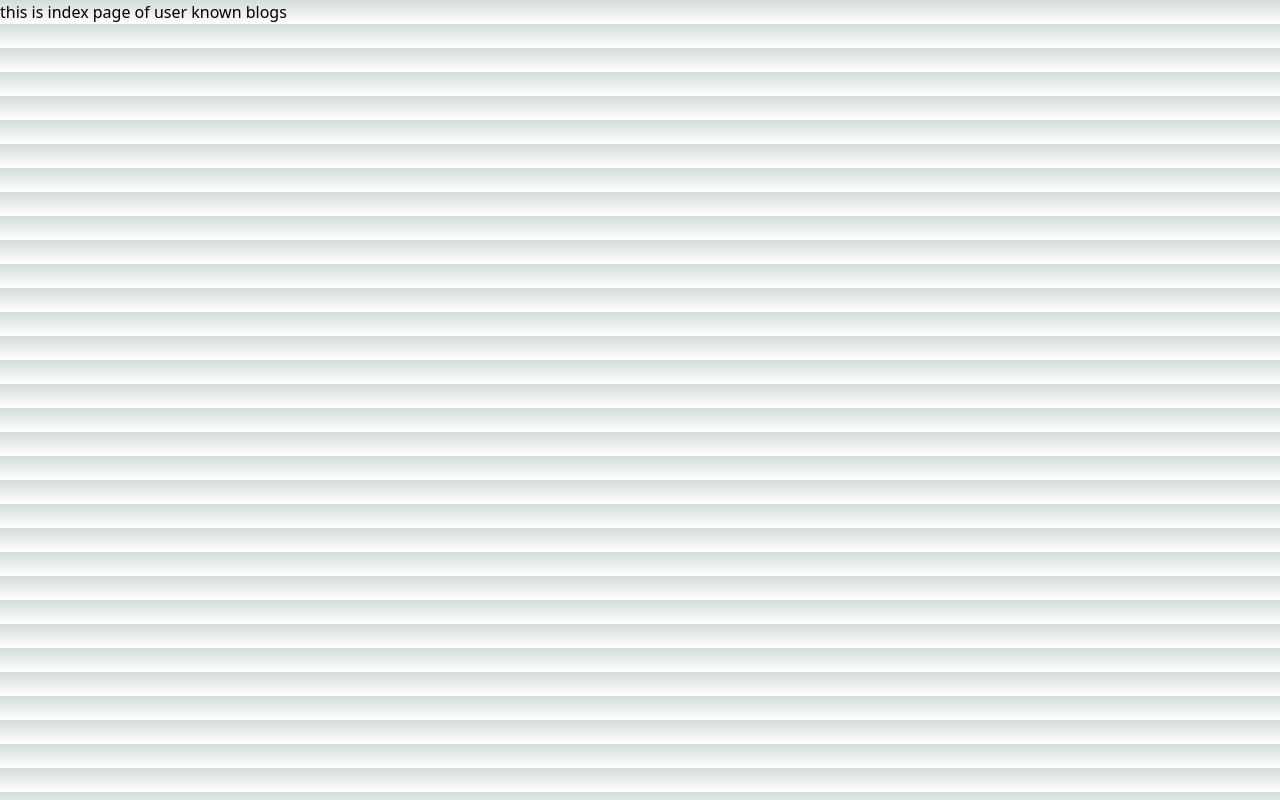
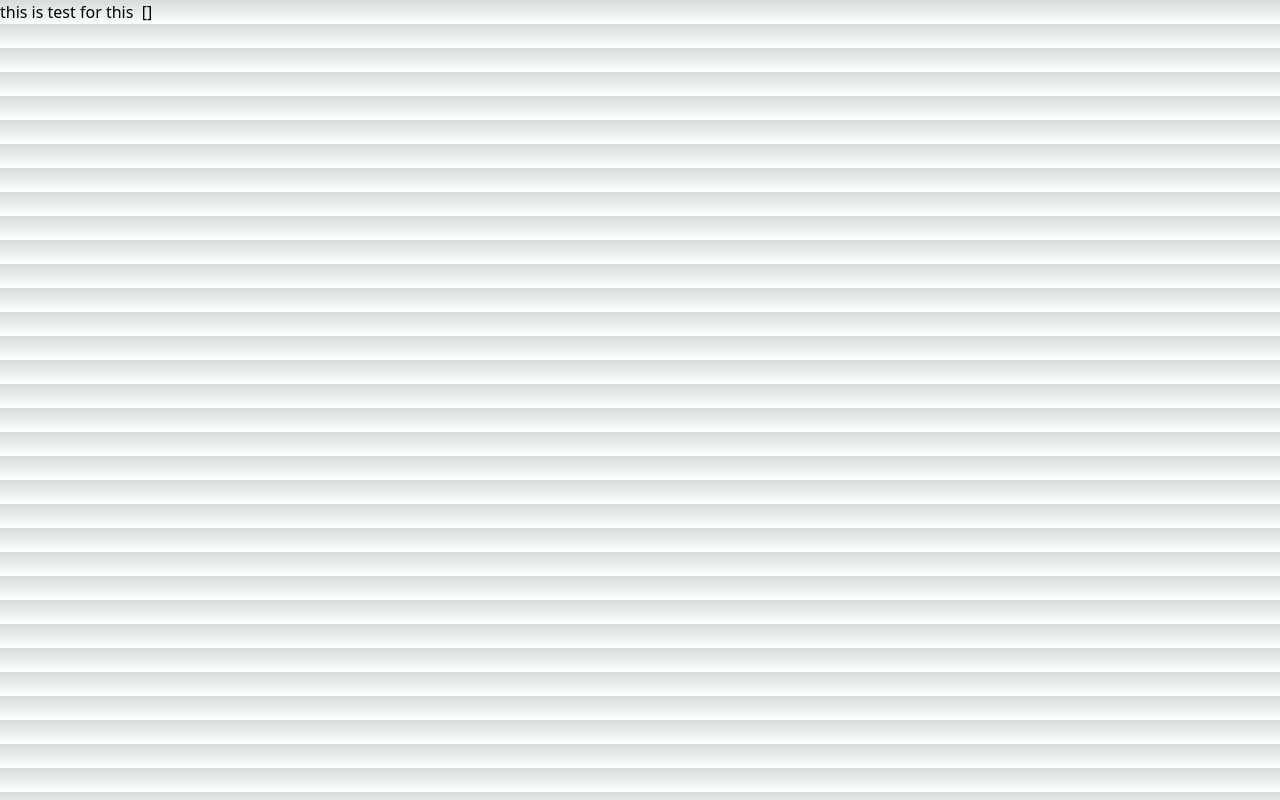
Before and after one commit to IsAmirMmd/next-with-me, a Next.js app in the folder first/: page /blogs in a window 1280 px wide. Built offline with nearby package versions, Linux system fonts and the light colour scheme.

Commit message:
4. slug/params in nextjs

```diff
--- /dev/null
+++ b/first/pages/blogs/[...params]/index.tsx
@@ -0,0 +1,16 @@
+import { useRouter } from "next/router";
+
+// ? slug in next.js
+
+const BlogParams = () => {
+  const { query } = useRouter();
+
+  return (
+    <div>
+      this is test for this &nbsp;
+      {JSON.stringify(query.params)}
+    </div>
+  );
+};
+
+export default BlogParams;
--- /dev/null
+++ b/first/pages/blogs/index.tsx
@@ -0,0 +1,5 @@
+const BlogPage = () => {
+  return <div>this is blog page</div>;
+};
+
+export default BlogPage;
```
